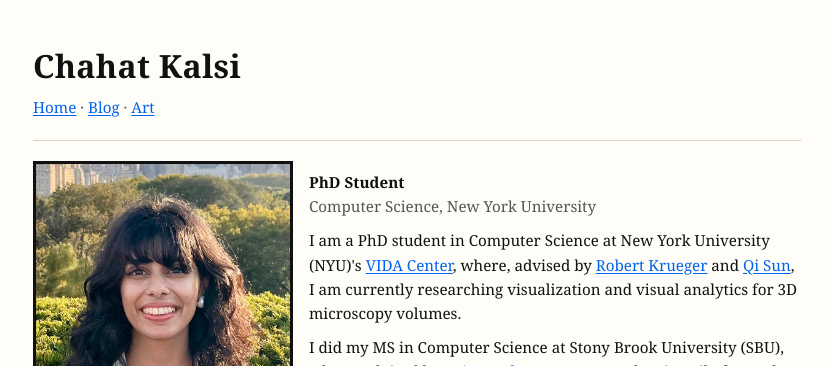
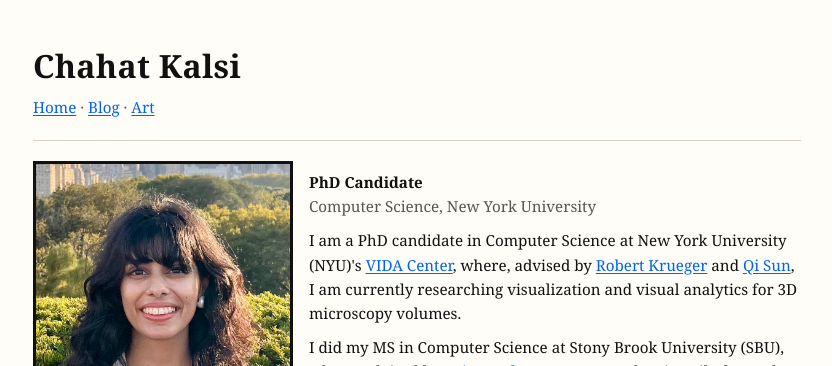
Before and after one commit to Chahat08/Chahat08.github.io, a Jekyll site: the page built from index.html, in a window 1280 px wide and 900 px high. Shown: the top 366 px of the window, without its empty margins (223-1055 px from the left). Built offline with Jekyll 4.4.1, drawn with Linux system fonts in a browser that asks for light colours; nearby versions of some CDN libraries.

Commit message:
updated status to candidate

```diff
--- a/index.html
+++ b/index.html
@@ -7,8 +7,8 @@ title: Chahat Kalsi
 <section id="about" class="intro">
   <img src="{{ '/assets/portrait.jpg' | relative_url }}" alt="Chahat Kalsi">
   <div>
-    <p><strong>PhD Student</strong><br><span class="muted">Computer Science, New York University</span></p>
-    <p>I am a PhD student in Computer Science at New York University (NYU)'s
+    <p><strong>PhD Candidate</strong><br><span class="muted">Computer Science, New York University</span></p>
+    <p>I am a PhD candidate in Computer Science at New York University (NYU)'s
       <a href="https://vida.engineering.nyu.edu/">VIDA Center</a>, where, advised by
       <a href="https://kruegert.github.io/">Robert Krueger</a> and
       <a href="https://www.immersivecomputinglab.org/">Qi Sun</a>, I am currently
```
